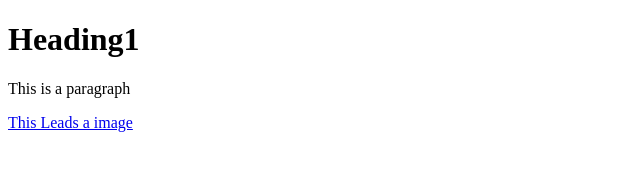
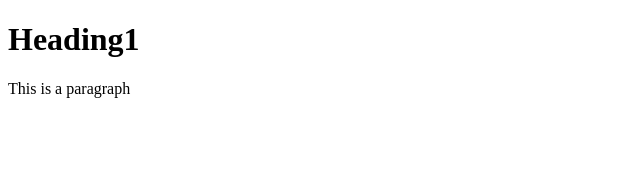
Before and after one commit to SUSHANTHMULLAPUDI/Git, a plain HTML site: page index.html in a window 1280 px wide. Shown: the whole page, without its empty margins (0-640 px from the left). Drawn offline with Linux system fonts and the light colour scheme.

Commit message:
Modified index.html in new branch

```diff
--- a/index.html
+++ b/index.html
@@ -9,6 +9,5 @@
 <body>
     <h1>Heading1</h1>
     <p>This is a paragraph</p>
-    <a href="https://www.google.com">This Leads a image</a>
 </body>
 </html>
```
